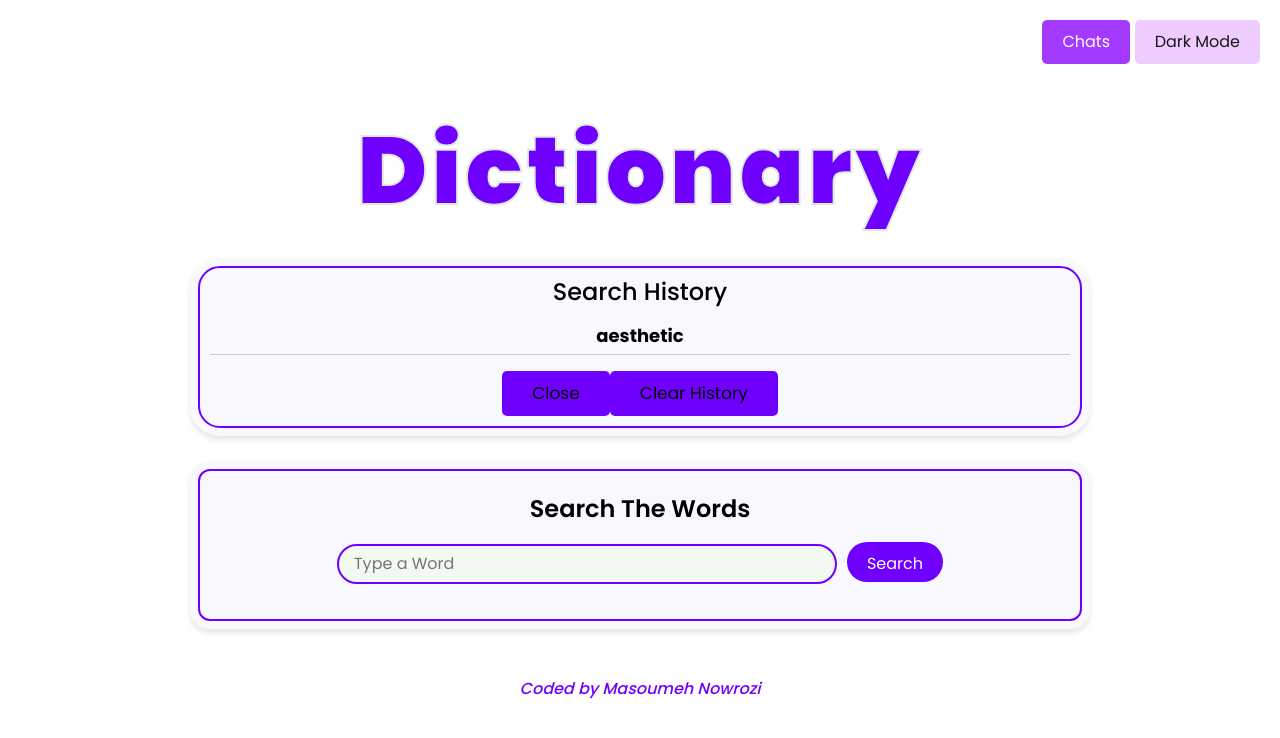
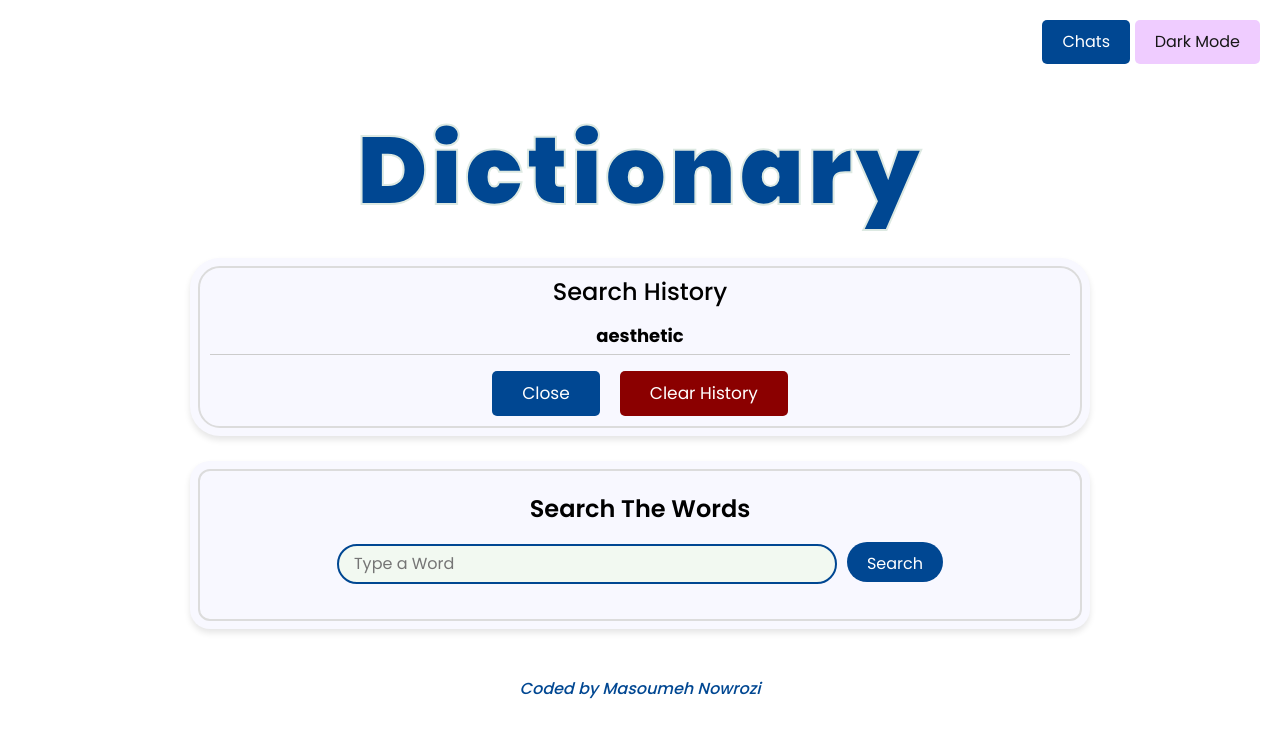
Before and after one commit to MahsumaRezai/Dictionary_App, a React (Create React App) app: page / in a window 1280 px wide. Both pictures are taken after a click on the button "Chats". Shown: the top 738 px of the page. Built offline with nearby package versions, Linux system fonts and the light colour scheme; no server answers.

Commit message:
work on btns

```diff
--- a/src/App.css
+++ b/src/App.css
@@ -16,7 +16,7 @@
   margin: 30px 0;
   letter-spacing: 3px;
   -webkit-text-stroke: 2px var(--background-color);
-  color: #6F00FF;
+  color: #004792;
 }
 
 @media (min-width: 768px) {
@@ -81,7 +81,7 @@
   padding: 10px 20px;
   font-size: 16px;
   cursor: pointer;
-  background-color: #A43AFF;
+  background-color: #004792;
   color: white;
   border: none;
   border-radius: 5px;
--- a/src/components/Chat.js
+++ b/src/components/Chat.js
@@ -8,11 +8,9 @@ const Chats = (props) => {
         const history = JSON.parse(localStorage.getItem("searchHistory")) || [];
         setSearchHistory(history);
     }, []);
-
-  // تابع برای پاک کردن تاریخچه جستجو
     const clearSearchHistory = () => {
-    localStorage.removeItem("searchHistory"); // یا برای پاک کردن کامل localStorage.clear()
-    setSearchHistory([]); // به روزرسانی وضعیت برای حذف آیتم‌ها از رابط کاربری
+        localStorage.removeItem("searchHistory");
+        setSearchHistory([]);
     };
 
     return (
@@ -27,9 +25,13 @@ const Chats = (props) => {
             ) : (
                     <p>No search history available.</p>
                 )}
+            <div className="button">
                 <button className="btn" onClick={props.onClose}>Close</button>
-      {/* دکمه جدید برای پاک کردن تاریخچه جستجو */}
-      <button className="btn" onClick={clearSearchHistory}>Clear History</button>
+                <button className="btn-remve" onClick={clearSearchHistory}>Clear History</button>
+            </div>
+
+
+
         </div>
     );
 };
--- a/src/styles/Dictionary.css
+++ b/src/styles/Dictionary.css
@@ -4,7 +4,7 @@
   margin-bottom: 25px;
   padding: 20px;
   border-radius: 30px;
-  outline: 2px solid #6F00FF;
+  outline: 2px solid gainsboro;
   outline-offset: -10px;
   background-color: ghostwhite;
   box-shadow: 0 4px 6px rgba(0, 0, 0, 0.1);
@@ -22,7 +22,7 @@
   width: 100%;
   max-width: 500px;
   height: 40px;
-  border: 2px solid #6F00FF ;
+  border: 2px solid #004792 ;
   border-radius: 20px;
   background-color:#f2f9f1;
   padding: 0 15px;
@@ -42,7 +42,7 @@
   margin-top: 10px;
   border-radius: 20px;
   border: none;
-  background-color: #6F00FF;
+  background-color: #004792;
   color: #fff;
   cursor: pointer;
 }
--- a/src/styles/Footer.css
+++ b/src/styles/Footer.css
@@ -15,10 +15,17 @@
     outline-offset: -10px;
     box-shadow: 0 4px 6px rgba(0, 0, 0, 0.1);
     transition: all 0.3s ease;
-   outline: 2px solid #6F00FF;
+   outline: 2px solid gainsboro;
    background-color: ghostwhite;
 
 
+  }
+  .button {
+    display: flex;
+    gap:20px;
+    flex-direction: row;
+    justify-content: center;
+    align-items: center
   }
 
   h2 {
@@ -41,18 +48,27 @@
 
   p {
     font-style: italic;
-    color: #6F00FF;
+    color: #004792;
   }
-  .btn  {
+  .btn-remve  {
   padding: 10px 30px;
   font-size: 17px;
   cursor: pointer;
-  background-color:#6F00FF;
-  color: black;
+  background-color:darkred;
+  color: white;
   border: none;
   border-radius: 5px;
 
   }
+  .btn {
+   padding: 10px 30px;
+  font-size: 17px;
+  cursor: pointer;
+  background-color:#004792;
+  color: white;
+  border: none;
+  border-radius: 5px;
+  }
   .footer-link {
-    color: #6F00FF
+    color: #004792
   }
--- a/src/styles/Lode.css
+++ b/src/styles/Lode.css
@@ -7,7 +7,7 @@
   }
   .spinner {
     border: 4px solid rgba(255, 255, 255, 0.3);
-    border-top: 4px solid #6F00FF;
+    border-top: 4px solid #004792;
     border-radius: 50%;
     width: 100px;
     height: 70px;
--- a/src/styles/Meaning.css
+++ b/src/styles/Meaning.css
@@ -1,7 +1,7 @@
 .Meaning h3 {
   font-size: 1.75rem;
   font-weight: 800;
-  color:#6F00FF ;
+  color:#004792 ;
 }
 
 @media (min-width: 768px) {
--- a/src/styles/Results.css
+++ b/src/styles/Results.css
@@ -1,5 +1,5 @@
 .Results h2 {
-  color:#6F00FF;
+  color:#004792;
   font-size: 2rem;
   font-weight: 700;
   letter-spacing: 2px;
```
Lines whose indentation alone changed are shown as unchanged.
